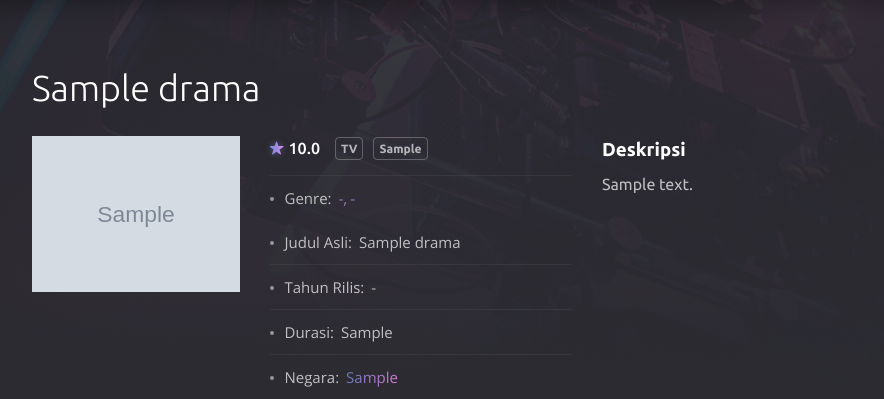
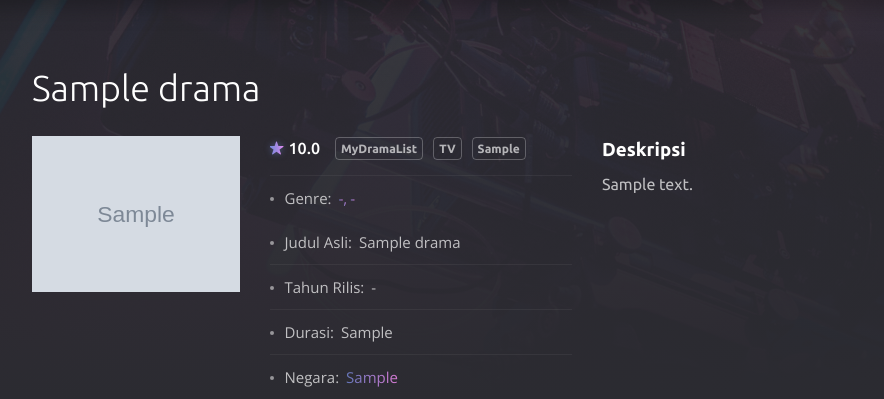
Before and after one commit to Gutei/dramasia, a Django app: a page that uses dash/dramasia/templates/dramasia/movies/movie-view.html in a window 1280 px wide. Shown: the part 90-489 px from the top of the page, without its empty margins (53-937 px from the left). Run offline with Django 3.2, Linux system fonts and the light colour scheme; tables that the repository leaves empty hold one stand-in row (values such as "Sample post"); grey boxes marked "Sample" are stand-in pictures; parts of the project's set-up code (start-up, migrations or seed data) failed here and were passed over; some libraries are stand-ins or nearby versions.

Commit message:
Fix movie view

```diff
--- a/dash/dramasia/templates/dramasia/movies/movie-view.html
+++ b/dash/dramasia/templates/dramasia/movies/movie-view.html
@@ -64,6 +64,7 @@
 										<span class="card__rate"><i class="icon ion-ios-star"></i>{{ movie.mdl_score }}</span>
 
 										<ul class="card__list">
+											<li>MyDramaList</li>
 											<li>{{ movie.get_type_display }}</li>
 											<li>{{ movie.rating }}</li>
 										</ul>
```
